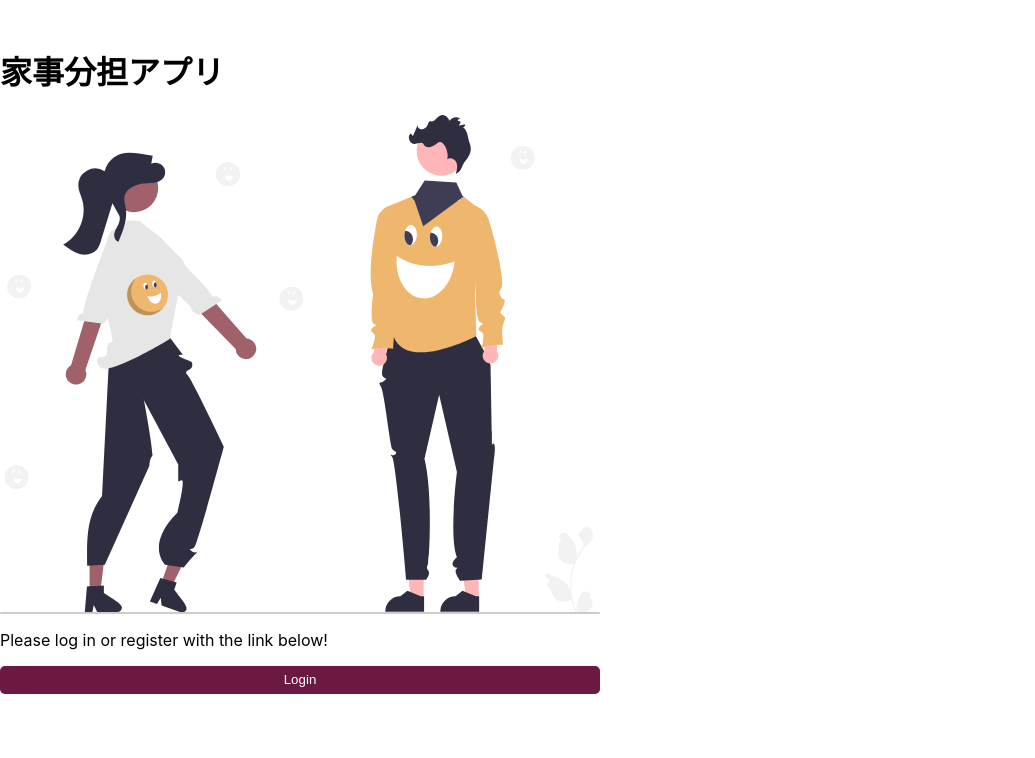
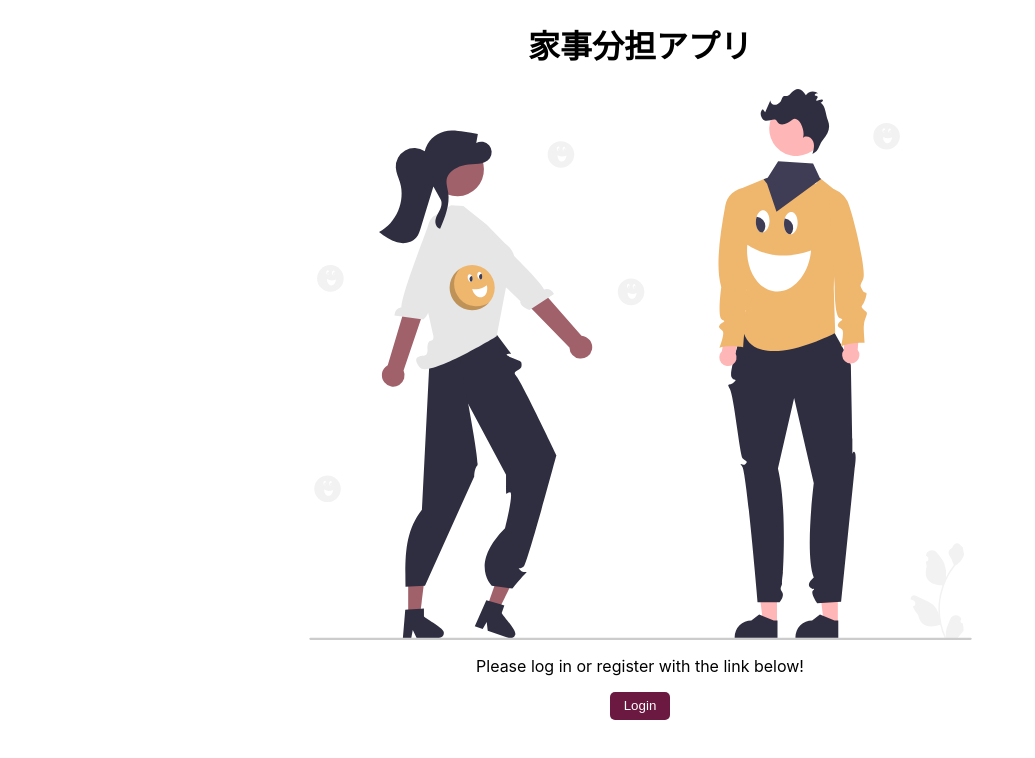
Before and after one commit to AlixFachin/kaji-buntan, a Next.js app: page / in a window 1280 px wide. Shown: the top 758 px of the page, without its empty margins (0-1035 px from the left). Built offline with nearby package versions, Linux system fonts and the light colour scheme; no server answers.

Commit message:
Centering main component on the page

```diff
--- a/components/layout/mainLayout.js
+++ b/components/layout/mainLayout.js
@@ -10,7 +10,9 @@ export default function Layout({ children }) {
             <AppHeader />
                 <div className="app-container">
                     <Sidebar />
-                    { children }
+                    <main>
+                        { children }
+                    </main>
                 </div>
             <AppFooter />
         </AuthProvider>
--- a/components/main.jsx
+++ b/components/main.jsx
@@ -10,7 +10,7 @@ export default function Main() {
     const { user } = useContext(AuthContext);
 
     return (
-        <main>
+        <div className={styles.homeContainer}>
             <h1>Welcome { user.displayName }!</h1>
             <div className={styles.buttonPanel}>
                 <Link href="/record" passHref={true}><button>Record New Activity</button></Link>
@@ -18,7 +18,7 @@ export default function Main() {
                 <Link href="/report" passHref={true}><button>View Report</button></Link>
                 <button>User Settings</button>
             </div>
-        </main>
+        </div>
     );
 
 }
--- a/pages/record.js
+++ b/pages/record.js
@@ -129,7 +129,6 @@ export default function RecordPage() {
 
 
     return (
-        <main>
         <div className={styles.recordPanel}>
             <h1 className={styles.wideCol}>Record new task</h1>
             <label htmlFor="category">Category</label><input name="category" ref={categoryInput}></input>
@@ -153,6 +152,6 @@ export default function RecordPage() {
             <Link href="/" passHref={ true }><button>Cancel</button></Link>
             <button onClick={ saveRecording }>Save</button>
         </div>
-        </main>
+
     )
 }
--- a/styles/globals.css
+++ b/styles/globals.css
@@ -36,12 +36,13 @@ main {
   flex-shrink: 1;
   height: 90vh;
   max-height: 90vh;
-  max-width: 600px;
+
   overflow: hidden;
 
   display: flex;
   flex-direction: column;
-  justify-content: center;
+  justify-content: flex-start;
+  align-items: center;
 
 }
 
--- a/styles/record.module.css
+++ b/styles/record.module.css
@@ -1,4 +1,9 @@
 .recordPanel {
+    width: 100%;
+    max-width: 600px;
+
+    margin-top: 1em;
+
     display: grid;
     grid-template-columns: 1fr 2fr;
     row-gap: 1em;
```
Lines whose indentation alone changed are shown as unchanged.
